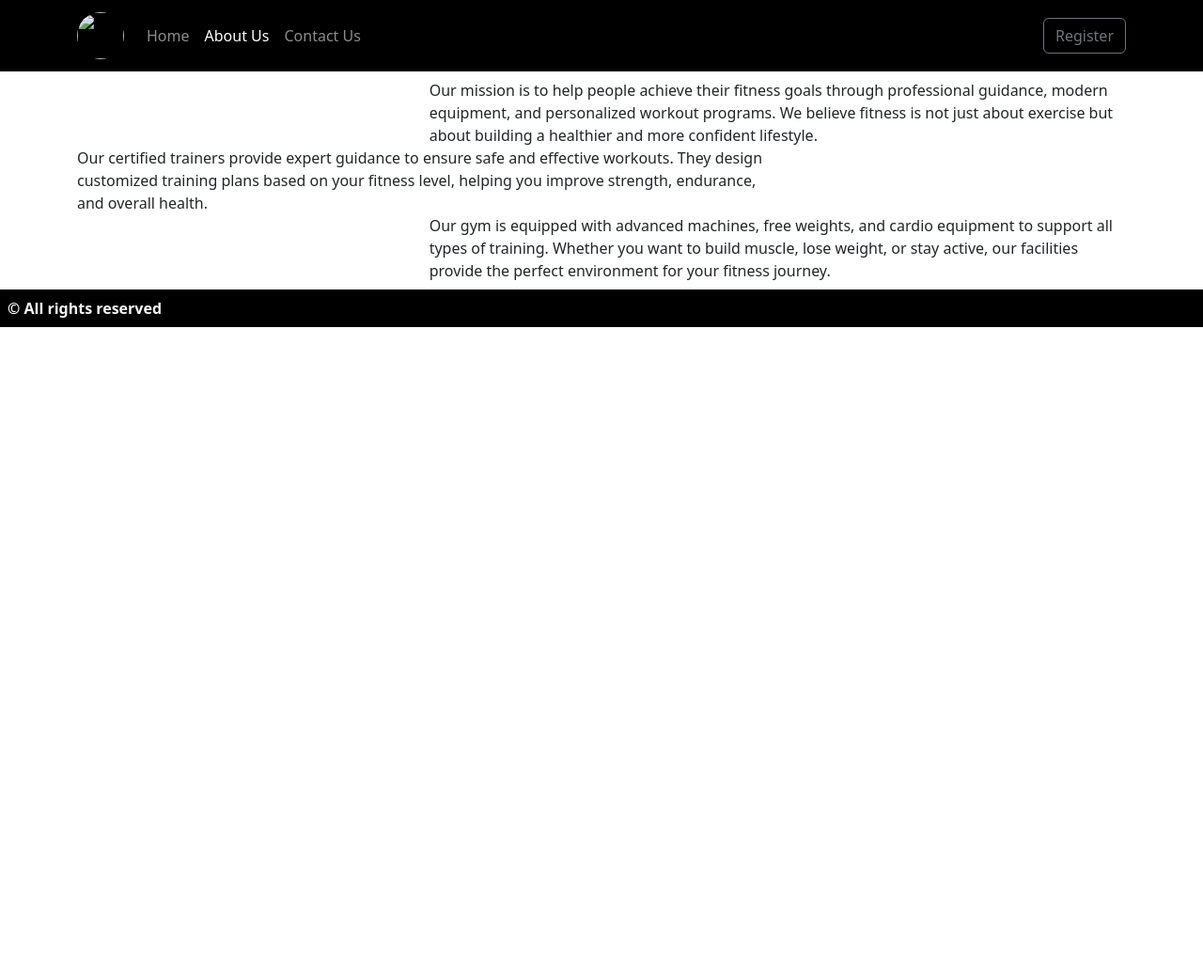
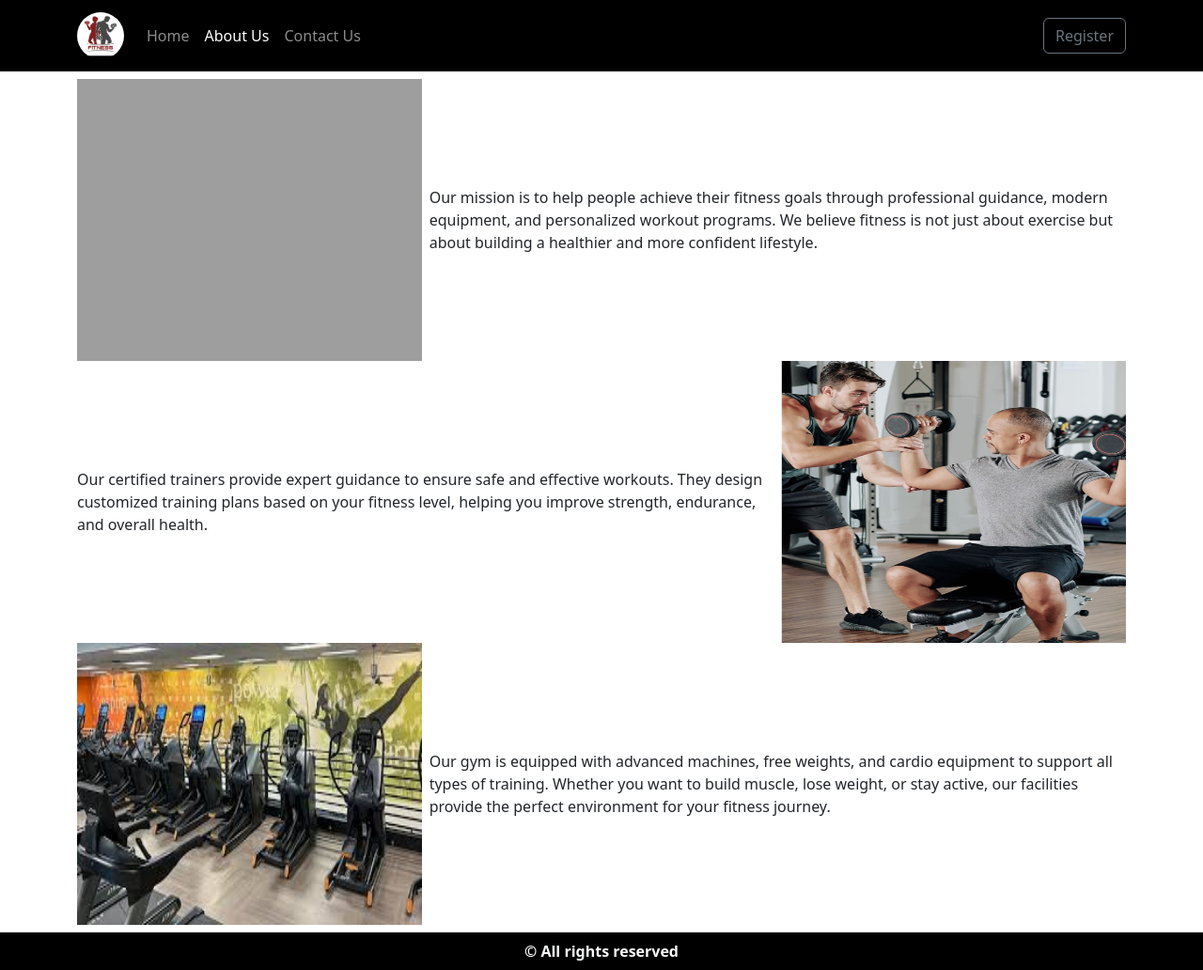
Before and after one commit to harshgupta73/Website_Assignment, a plain HTML site: page html/about.html in a window 1280 px wide. Shown: the whole page at 94% size. Before the commit the page ends 800 px from the top, so only its background shows below. Drawn offline with nearby package versions, Linux system fonts and the light colour scheme; the site is published under a folder, as on GitHub Pages, so addresses that start at the root find nothing.

Commit message:
fixed paths

```diff
--- a/html/about.html
+++ b/html/about.html
@@ -16,7 +16,7 @@
             integrity="sha384-T3c6CoIi6uLrA9TneNEoa7RxnatzjcDSCmG1MXxSR1GAsXEV/Dwwykc2MPK8M2HN"
             crossorigin="anonymous"
         />
-        <link rel="stylesheet" href="/css/home.css">
+        <link rel="stylesheet" href="../css/home.css">
     </head>
 
     <body>
@@ -27,7 +27,7 @@
              >
                 <div class="container">
                     <a class="navbar-brand" href="#">
-                        <img src="/images/logo.png" class="rounded-circle" alt="" width="50" height="50">
+                        <img src="../images/logo.png" class="rounded-circle" alt="" width="50" height="50">
                     </a>
                     <button
                         class="navbar-toggler d-lg-none"
@@ -76,7 +76,7 @@
                     class="row justify-content-center align-items-center g-2"
                 >
                     <div class="col-4">
-                        <img src="/images/aboutrow1.png" class="img-card" alt="">
+                        <img src="../images/aboutrow1.png" class="img-card" alt="">
                     </div>
                     <div class="col-8">
                         Our mission is to help people achieve their fitness goals through professional guidance, modern equipment, and personalized workout programs. We believe fitness is not just about exercise but about building a healthier and more confident lifestyle.
@@ -95,7 +95,7 @@
                         Our certified trainers provide expert guidance to ensure safe and effective workouts. They design customized training plans based on your fitness level, helping you improve strength, endurance, and overall health.
                     </div>
                      <div class="col-4">
-                        <img src="/images/aboutrow2.png" class="img-card" alt="">
+                        <img src="../images/aboutrow2.png" class="img-card" alt="">
                     </div>
                 </div>
 
@@ -108,7 +108,7 @@
                     class="row justify-content-center align-items-center g-2"
                 >
                     <div class="col-4">
-                        <img src="/images/aboutrow3.png" class="img-card" alt="">
+                        <img src="../images/aboutrow3.png" class="img-card" alt="">
                     </div>
                     <div class="col-8">
                         Our gym is equipped with advanced machines, free weights, and cardio equipment to support all types of training. Whether you want to build muscle, lose weight, or stay active, our facilities provide the perfect environment for your fitness journey.
```
Also changed, not shown: html/contact.html (+2 -2 lines).
